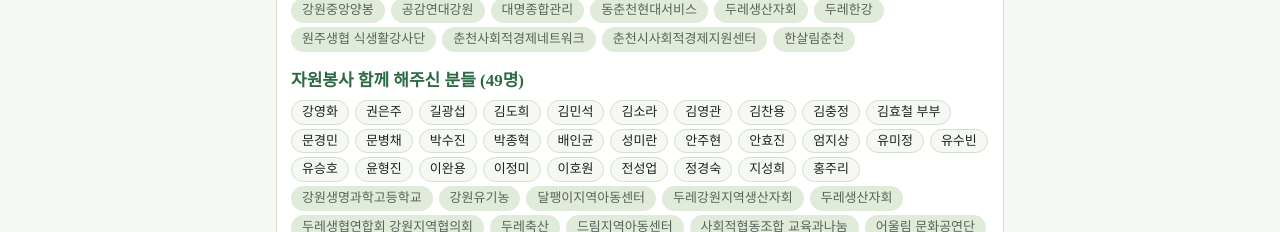
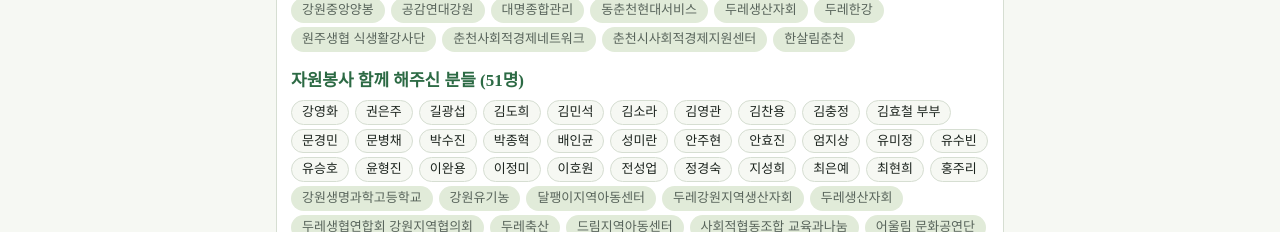
Before and after one commit to gwdure/kj26, a plain HTML site: page index.html in a window 1280 px wide. Shown: the part 4476-4708 px from the top of the page. Drawn offline with Linux system fonts and the light colour scheme; a web font is replaced by a local one.

Commit message:
자원봉사에 최은예, 최현희 추가

```diff
--- a/index.html
+++ b/index.html
@@ -336,9 +336,9 @@ footer small{opacity:.85;font-size:13px}
     <ul>
       <li>강봉덕</li><li>구경모</li><li>권영은</li><li>김민희</li><li>김숙희</li><li>김애경</li><li>김자연</li><li>김현숙</li><li>김호연</li><li>김홍영</li><li>박향옥</li><li>박혜순</li><li>서광석</li><li>안기호</li><li>안명순</li><li>양종천</li><li>엄영철</li><li>유소은</li><li>유정배</li><li>유정종</li><li>윤은주</li><li>윤효주</li><li>이강익</li><li>이경희</li><li>이민아</li><li>이소라</li><li>이영임</li><li>이재욱</li><li>이춘실</li><li>이현주</li><li>임보라</li><li>전미영</li><li>정연진</li><li>정영준</li><li>천혜정</li><li>최돈옥</li><li>최윤숙</li><li>최은숙</li><li>최은예</li><li>최현희</li><li>허남현</li><li>허준구</li><li>홍은영</li><li class="org">강원중앙양봉</li><li class="org">공감연대강원</li><li class="org">대명종합관리</li><li class="org">동춘천현대서비스</li><li class="org">두레생산자회</li><li class="org">두레한강</li><li class="org">원주생협 식생활강사단</li><li class="org">춘천사회적경제네트워크</li><li class="org">춘천시사회적경제지원센터</li><li class="org">한살림춘천</li>
     </ul>
-    <h3>자원봉사 함께 해주신 분들 (49명)</h3>
+    <h3>자원봉사 함께 해주신 분들 (51명)</h3>
     <ul>
-      <li>강영화</li><li>권은주</li><li>길광섭</li><li>김도희</li><li>김민석</li><li>김소라</li><li>김영관</li><li>김찬용</li><li>김충정</li><li>김효철 부부</li><li>문경민</li><li>문병채</li><li>박수진</li><li>박종혁</li><li>배인균</li><li>성미란</li><li>안주현</li><li>안효진</li><li>엄지상</li><li>유미정</li><li>유수빈</li><li>유승호</li><li>윤형진</li><li>이완용</li><li>이정미</li><li>이호원</li><li>전성업</li><li>정경숙</li><li>지성희</li><li>홍주리</li><li class="org">강원생명과학고등학교</li><li class="org">강원유기농</li><li class="org">달팽이지역아동센터</li><li class="org">두레강원지역생산자회</li><li class="org">두레생산자회</li><li class="org">두레생협연합회 강원지역협의회</li><li class="org">두레축산</li><li class="org">드림지역아동센터</li><li class="org">사회적협동조합 교육과나눔</li><li class="org">어울림 문화공연단</li><li class="org">원주나눔의집</li><li class="org">원주생명농업</li><li class="org">원주생협</li><li class="org">춘천기계공업고등학교</li><li class="org">춘천나눔의집</li><li class="org">춘천두레생협</li><li class="org">한샘고등학교</li><li class="org">해님또래지역아동센터</li><li class="org">화천두레</li>
+      <li>강영화</li><li>권은주</li><li>길광섭</li><li>김도희</li><li>김민석</li><li>김소라</li><li>김영관</li><li>김찬용</li><li>김충정</li><li>김효철 부부</li><li>문경민</li><li>문병채</li><li>박수진</li><li>박종혁</li><li>배인균</li><li>성미란</li><li>안주현</li><li>안효진</li><li>엄지상</li><li>유미정</li><li>유수빈</li><li>유승호</li><li>윤형진</li><li>이완용</li><li>이정미</li><li>이호원</li><li>전성업</li><li>정경숙</li><li>지성희</li><li>최은예</li><li>최현희</li><li>홍주리</li><li class="org">강원생명과학고등학교</li><li class="org">강원유기농</li><li class="org">달팽이지역아동센터</li><li class="org">두레강원지역생산자회</li><li class="org">두레생산자회</li><li class="org">두레생협연합회 강원지역협의회</li><li class="org">두레축산</li><li class="org">드림지역아동센터</li><li class="org">사회적협동조합 교육과나눔</li><li class="org">어울림 문화공연단</li><li class="org">원주나눔의집</li><li class="org">원주생명농업</li><li class="org">원주생협</li><li class="org">춘천기계공업고등학교</li><li class="org">춘천나눔의집</li><li class="org">춘천두레생협</li><li class="org">한샘고등학교</li><li class="org">해님또래지역아동센터</li><li class="org">화천두레</li>
     </ul>
   </div>
 </div></section>
```
